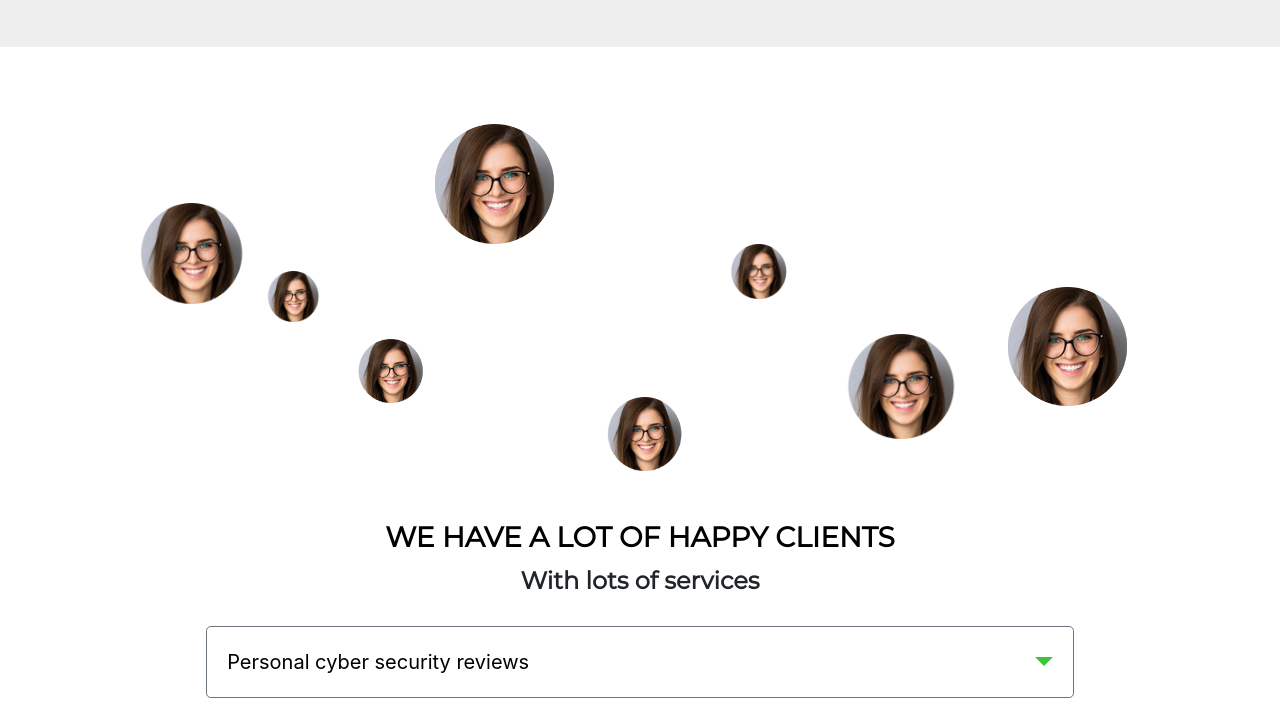
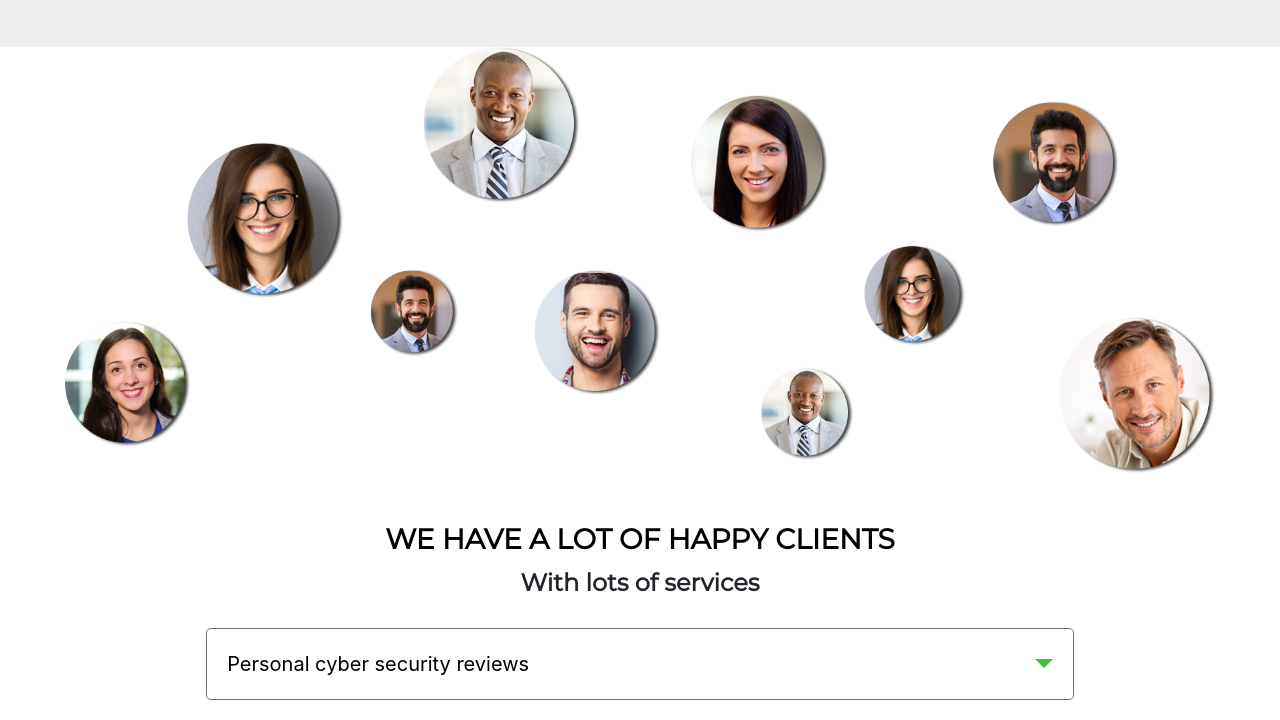
Before and after one commit to ahsanjamee/ahsanjamee.github.io, a plain HTML site: page techforing/index.html in a window 1280 px wide. Shown: the part 4560-5280 px from the top of the page. Drawn offline with nearby package versions, Linux system fonts and the light colour scheme.

Commit message:
client update

```diff
--- a/techforing/index.html
+++ b/techforing/index.html
@@ -338,8 +338,11 @@
     <!-- client section  -->
 
     <div class="section" id="blog">
-      <div class="container">
-        <div class="row">
+      <div class="container-fluid">
+        <div class="client-all" style="margin: 0 50px">
+          <img src="./assets/img/happyClients.png" alt="" width="100%">
+        </div>
+        <!-- <div class="row">
           <div class="col-lg-12 client">
             <img
               class="client-image"
@@ -398,7 +401,7 @@
               width="130px"
             />
           </div>
-        </div>
+        </div> -->
         <h1 class="client-title text-center">WE HAVE A LOT OF HAPPY CLIENTS</h1>
         <h4 class="client-name text-center">With lots of services</h4>
 
```
Also changed, not shown: techforing/assets/img/happyClients.png (added).
